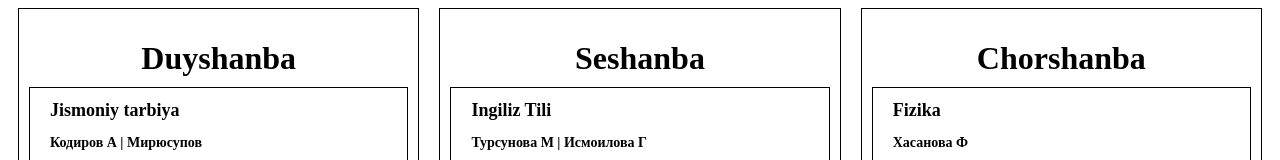
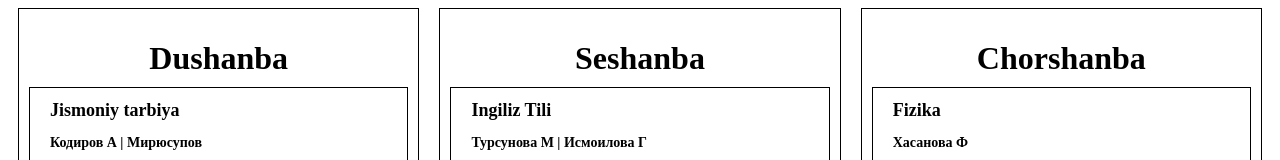
Before and after one commit to MurodjonMamadaliyev/dars-jadvali, a plain HTML site: page index.html in a window 1280 px wide. Shown: the top 160 px of the page. Drawn offline with Linux system fonts and the light colour scheme.

Commit message:
Update index.html

```diff
--- a/index.html
+++ b/index.html
@@ -12,7 +12,7 @@
 <body>
     <div class="container">
         <div class="duyshanba">
-            <h1>Duyshanba</h1>
+            <h1>Dushanba</h1>
             <div class="soat-1">
                 <h1>Jismoniy tarbiya</h1>
 
```
